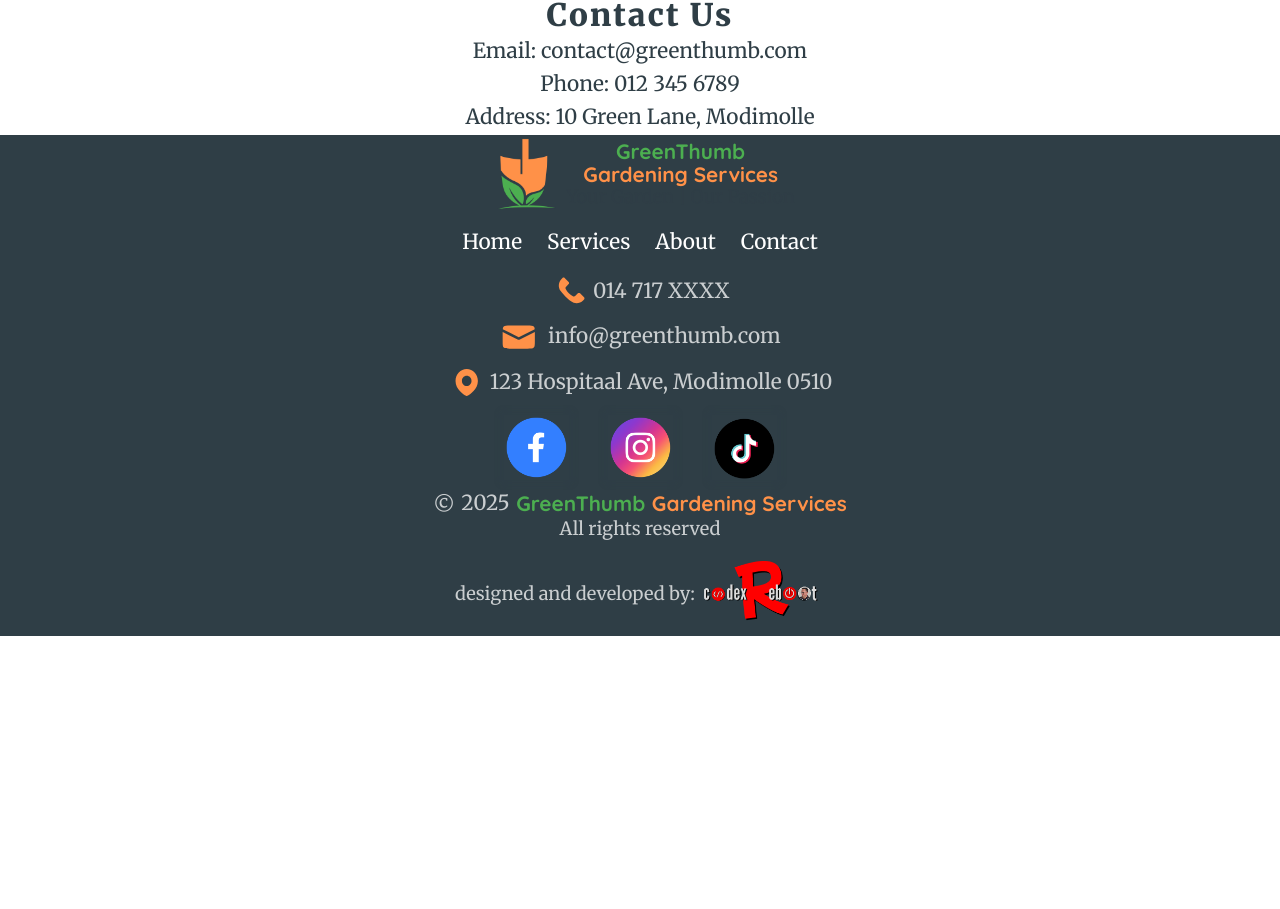
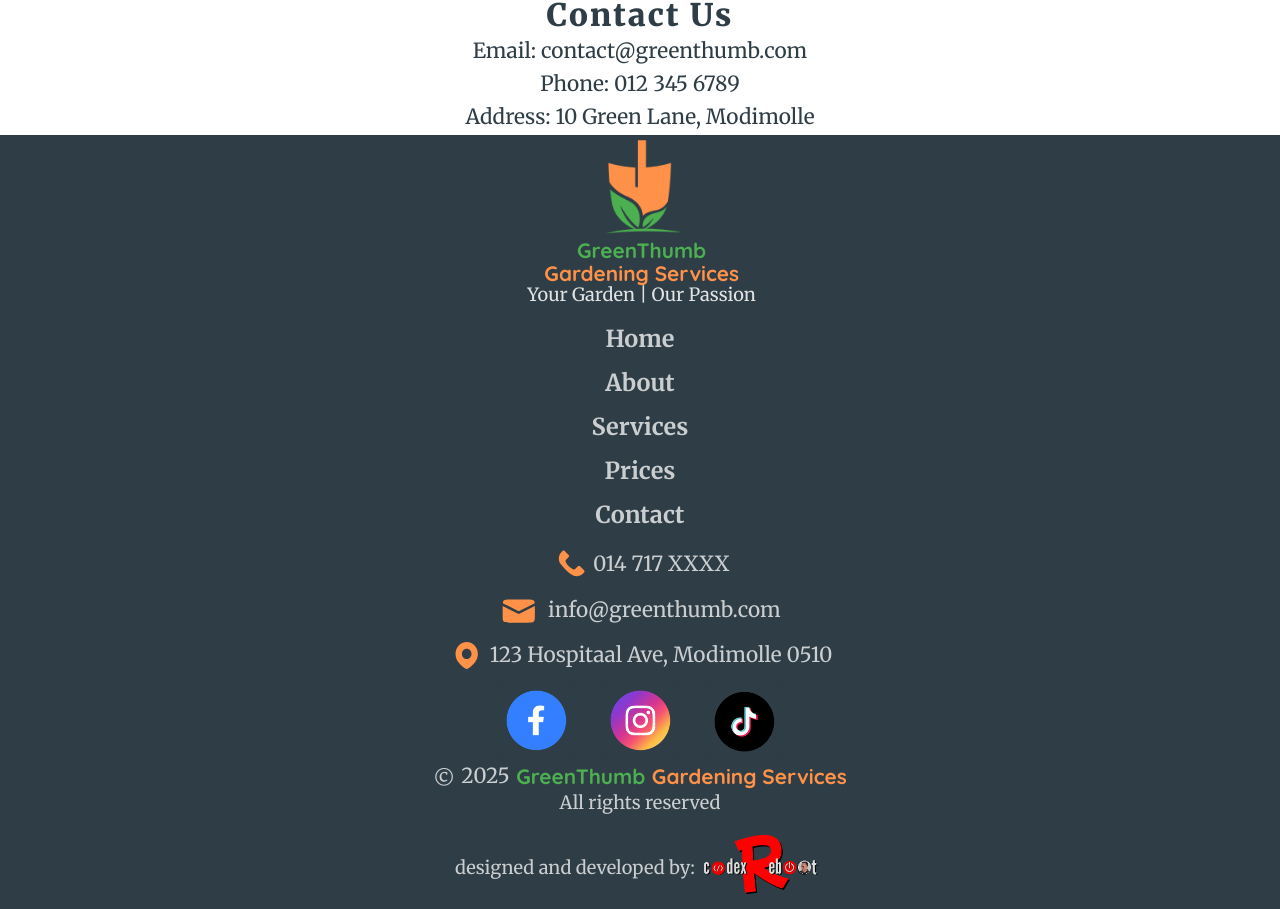
Before and after one commit to codexReboot/GardenReboot064, a website with bundled scripts: page index.html in a window 1280 px wide. Shown: the part 1431-2340 px from the top of the page. Before the commit the page ends 2067 px from the top, so only its background shows below. Built offline with nearby package versions, Linux system fonts and the light colour scheme.

Commit message:
change styling of footer logo and nav

```diff
--- a/index.html
+++ b/index.html
@@ -135,28 +135,29 @@
 
     <footer class="footer">
       <div class="footer__container">
-        <!-- Logobox & Logotext -->
-        <div class="nav__logoBox">
+        <!-- Footer Logo -->
+        <div class="footer__logoBox footer__logoBox">
           <img
-            class="nav__logoImg logoImg logoImg--nav"
+            class="footer__logoImg logoImg logoImg--footer"
             src="public/img/logo/GreenThumbGardeningLogo500X50019Feb2025.png"
             alt="GreenThumb Gardening Logo"
           />
-          <div class="nav__logoTextBox logoTextBox">
-            <p class="nav__logoText logoText logoText--heading">
+          <div class="footer__logoTextBox logoTextBox">
+            <p class="footer__logoText logoText logoText--heading">
               <span class="logoText--headingGreen">GreenThumb</span> <br />Gardening Services
             </p>
-            <p class="nav__logoSlogan logoText logoText--slogan">Your Garden | Our Passion</p>
+            <p class="footer__logoSlogan logoText logoText--slogan logoText--sloganFooter">Your Garden | Our Passion</p>
           </div>
         </div>
 
-        <!-- Navigation -->
+        <!-- Footer Navigation -->
         <nav class="footer__nav">
-          <ul class="footer__nav-list">
-            <li class="footer__nav-item"><a href="/" class="footer__nav-link">Home</a></li>
-            <li class="footer__nav-item"><a href="/services" class="footer__nav-link">Services</a></li>
-            <li class="footer__nav-item"><a href="/about" class="footer__nav-link">About</a></li>
-            <li class="footer__nav-item"><a href="/contact" class="footer__nav-link">Contact</a></li>
+          <ul class="footer__navList">
+            <li class="footer__navItem"><a class="footer__navLink" href="/">Home</a></li>
+            <li class="footer__navItem"><a class="footer__navLink" href="/about">About</a></li>
+            <li class="footer__navItem"><a class="footer__navLink" href="/services">Services</a></li>
+            <li class="footer__navItem"><a class="footer__navLink" href="/prices">Prices</a></li>
+            <li class="footer__navItem"><a class="footer__navLink" href="/contact">Contact</a></li>
           </ul>
         </nav>
 
--- a/sass/base/_typography.scss
+++ b/sass/base/_typography.scss
@@ -102,6 +102,9 @@
     text-align: center;
     text-shadow: 1px 1px 1px rgba($dark-green, 1);
   }
+  &--sloganFooter {
+    color: rgba($white, 0.85);
+  }
 }
 
 .hero {
@@ -115,6 +118,11 @@
 
 .footer {
   color: rgba($white, .75);
+  &__navLink {
+    font-size: clamp(1.6rem, 5.5vw, 1.8rem);
+    font-weight: 700;
+    text-shadow: 1px 1px 1px rgba($dark-green, 1);
+  }
   &__copyrightBox {
     line-height: 1;
   }
--- a/sass/components/_logo.scss
+++ b/sass/components/_logo.scss
@@ -12,6 +12,11 @@
     width: 8rem;
     height: auto;
   }
+  &--footer {
+    display: block;
+    width: 8rem;
+    height: auto;
+  }
 }
 
 @include respond(tab-land) {
--- a/sass/layout/_footer.scss
+++ b/sass/layout/_footer.scss
@@ -7,6 +7,16 @@
   &__container {
     @include displayFlexColumn;
   }
+  /* Footer Logo*/
+  &__logoBox {
+    @include displayFlexColumn;
+    gap: 0;
+  }
+
+  &__logoTextBox {
+    margin-left: 0.25rem;
+  }
+
   /* Contact Item Styles*/
   &__contactBox {
     @include displayFlexColumn;
--- a/sass/layout/_navigation.scss
+++ b/sass/layout/_navigation.scss
@@ -109,3 +109,19 @@
     }
   }
 }
+
+.footer {
+  &__navList {
+    @include displayFlexColumn;
+    gap: .5rem;
+
+  }
+  &__navLink {
+    border-radius: $br-sm;
+    padding: .5rem 2rem;
+    transition: all .8s;
+  }
+  &__navLink:hover {
+    background-color: $accent-orange;
+  }
+}
```
Also changed, not shown: public/css/main.css, 1 other file.
